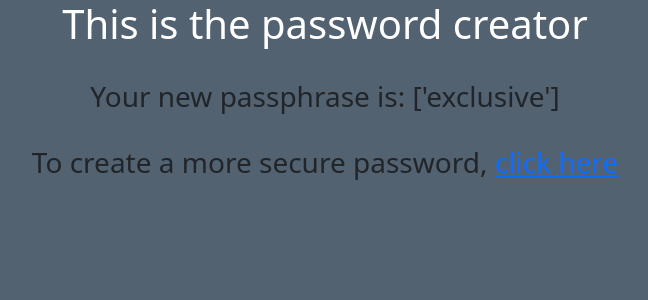
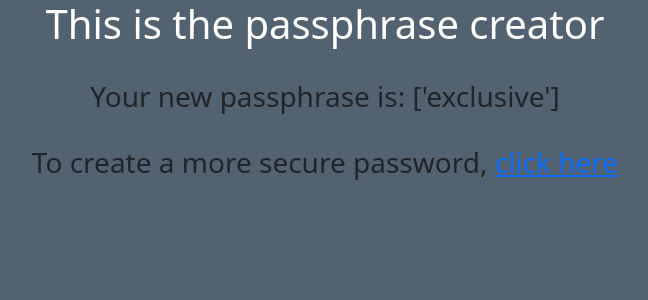
Before and after one commit to cybersomething/passroclus, a Flask app: page /generator/1 in a window 1280 px wide. Shown: the top 300 px of the page, without its empty margins (315-963 px from the left). Run offline with Flask 2, Linux system fonts and the light colour scheme.

Commit message:
Update generator.html

```diff
--- a/templates/generator.html
+++ b/templates/generator.html
@@ -12,7 +12,7 @@
     </style>
     <body>
       <div class="container-fluid" align="center">
-        <h1>This is the password creator</h1>
+        <h1>This is the passphrase creator</h1>
         <br>
       <h3>
 
```
